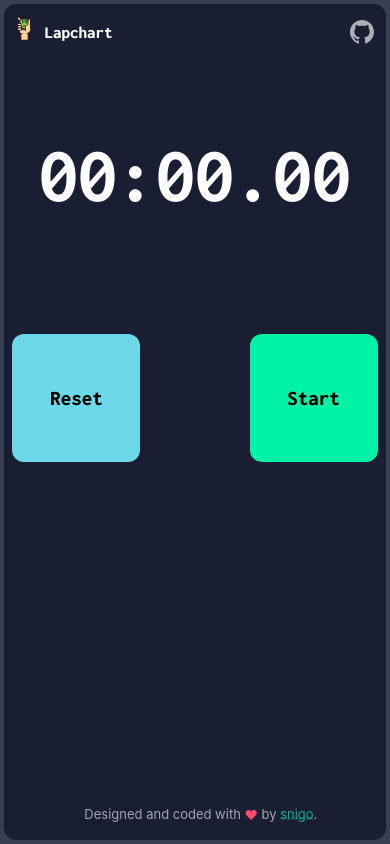
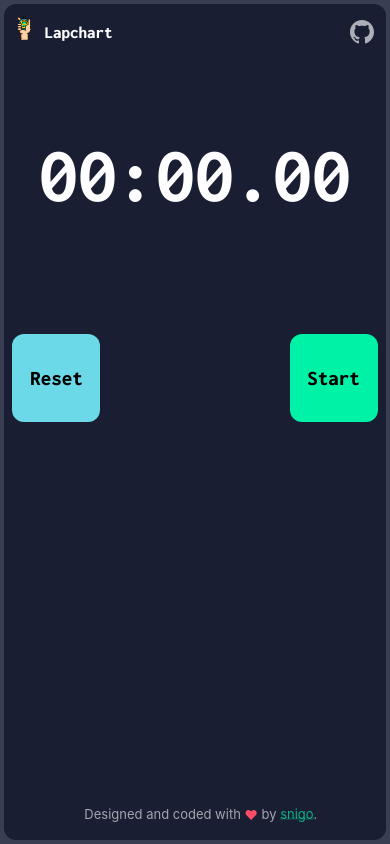
Before and after one commit to snigo/lapchart, a Next.js app: page / in a window 390 px wide. Built offline with nearby package versions, Linux system fonts and the light colour scheme.

Commit message:
Fix buttons size for smaller screens

```diff
--- a/styles/main.scss
+++ b/styles/main.scss
@@ -143,6 +143,11 @@ body {
     &:focus {
       cursor: pointer;
       filter: brightness(115%);
+    }
+
+    @media screen and (max-width: 414px) {
+      width: 88px;
+      height: 88px;
     }
   }
 
```
